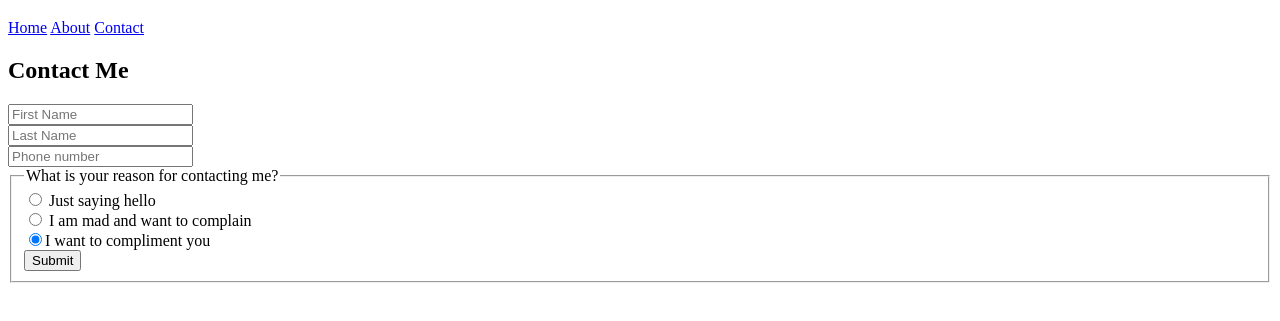
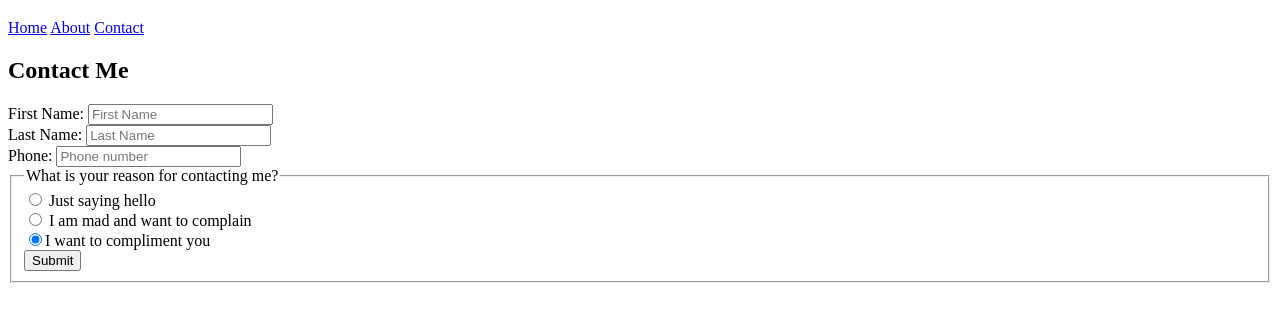
Before and after one commit to pwr406/week07, a plain HTML site: page contact.html in a window 1280 px wide. Shown: the part 61-382 px from the top of the page. Drawn offline with Linux system fonts and the light colour scheme.

Commit message:
more comments

```diff
--- a/contact.html
+++ b/contact.html
@@ -16,9 +16,10 @@
         <h2> Contact Me</h2>
         <!--created form with text inputs and radio inputs.-->
         <form>
-            <input type="text" name="firstName" placeholder="First Name"> <br>
-            <input type="text" name="lastName" placeholder="Last Name"> <br>
-            <input type="tel"  name="Phone" placeholder="Phone number"><br>
+            <!--moved inputs to different lines using <br> - will correct in css. - used label attribute for to associate with ID of input-->
+            <label for="firstName">First Name: </label><input type="text" name="firstName" placeholder="First Name" id="firstName"> <br>
+            <label for="lastName">Last Name: </label><input type="text" name="lastName" placeholder="Last Name" id="lastName"> <br>
+            <label for="phone">Phone: </label><input type="tel"  name="Phone" placeholder="Phone number" id="phone"> <br>
            <!--added field set and legend to group together radio buttons. added checked to last radio button-->
             <fieldset>
             <legend>What is your reason for contacting me?</legend>
```
Also changed, not shown: about.html (+4 -1 lines), index.html (+10 -7 lines).
